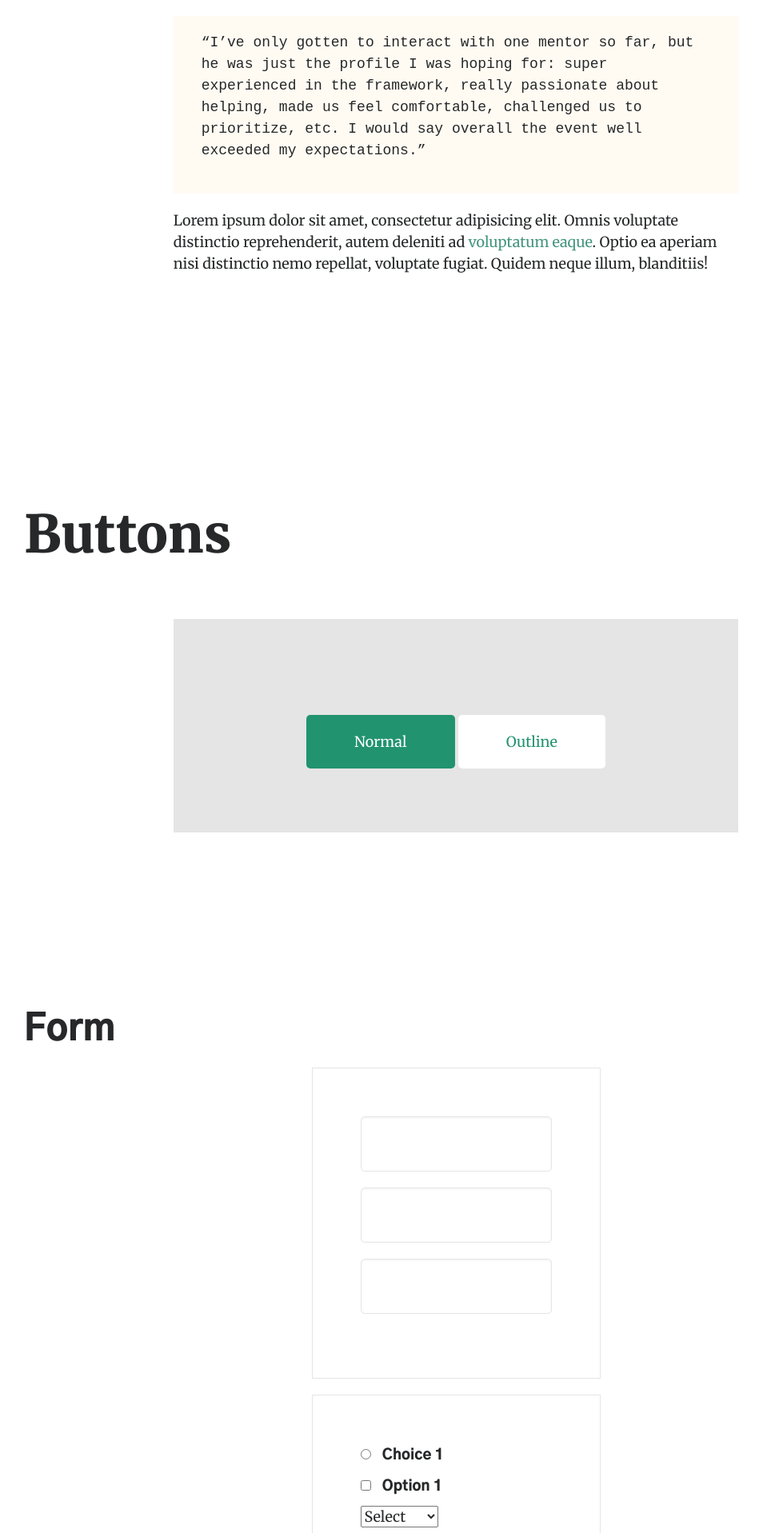
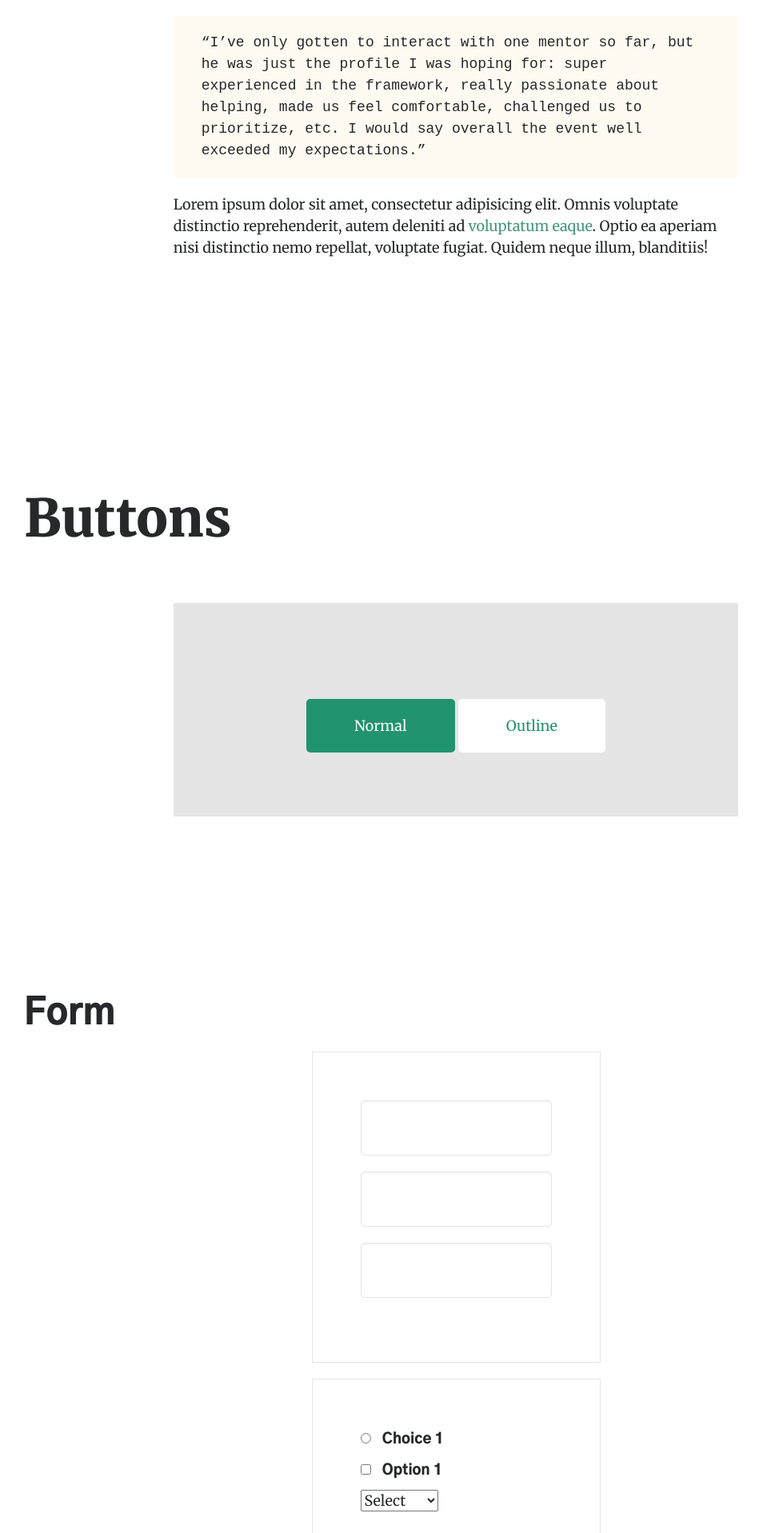
Before and after one commit to mercedesb/dev-together, a Jekyll site: the page built from docs/styleguide.html, in a window 1280 px wide. Shown: the part 3807-5724 px from the top of the page at 80% size, without its empty margins (70-1024 px from the left). Built offline with Jekyll 4.4.1, drawn with Linux system fonts in a browser that asks for light colours; some web fonts are replaced.

Commit message:
fix margin of p inside blockquote

```diff
--- a/docs/_sass/base/_typography.scss
+++ b/docs/_sass/base/_typography.scss
@@ -118,6 +118,10 @@ blockquote {
   margin: 0 0 $small-spacing;
   padding: $small-spacing 35px;
   font-family: $mono-font-family;
+
+  p {
+    margin: 0;
+  }
 }
 
 strong {
```
